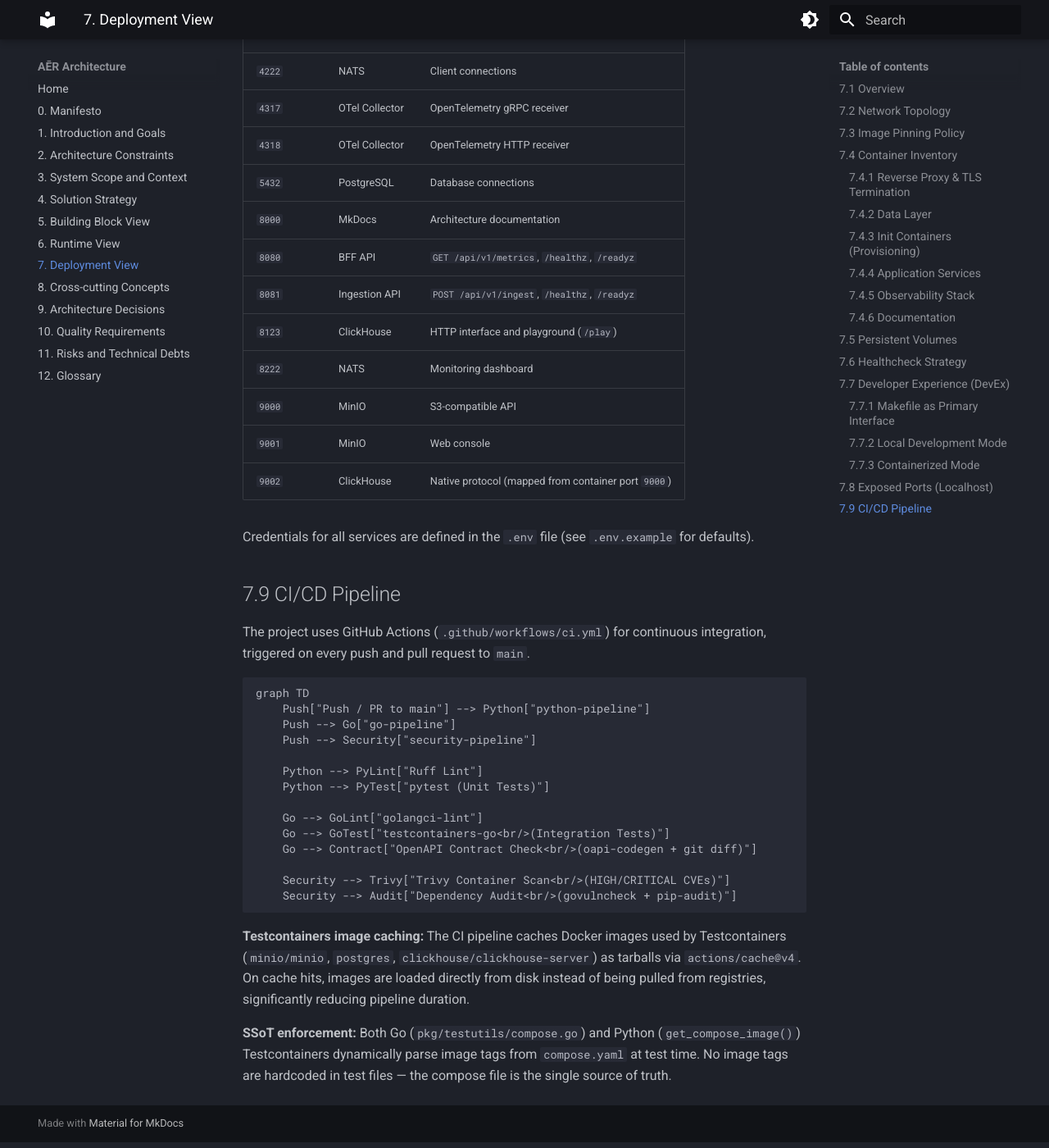
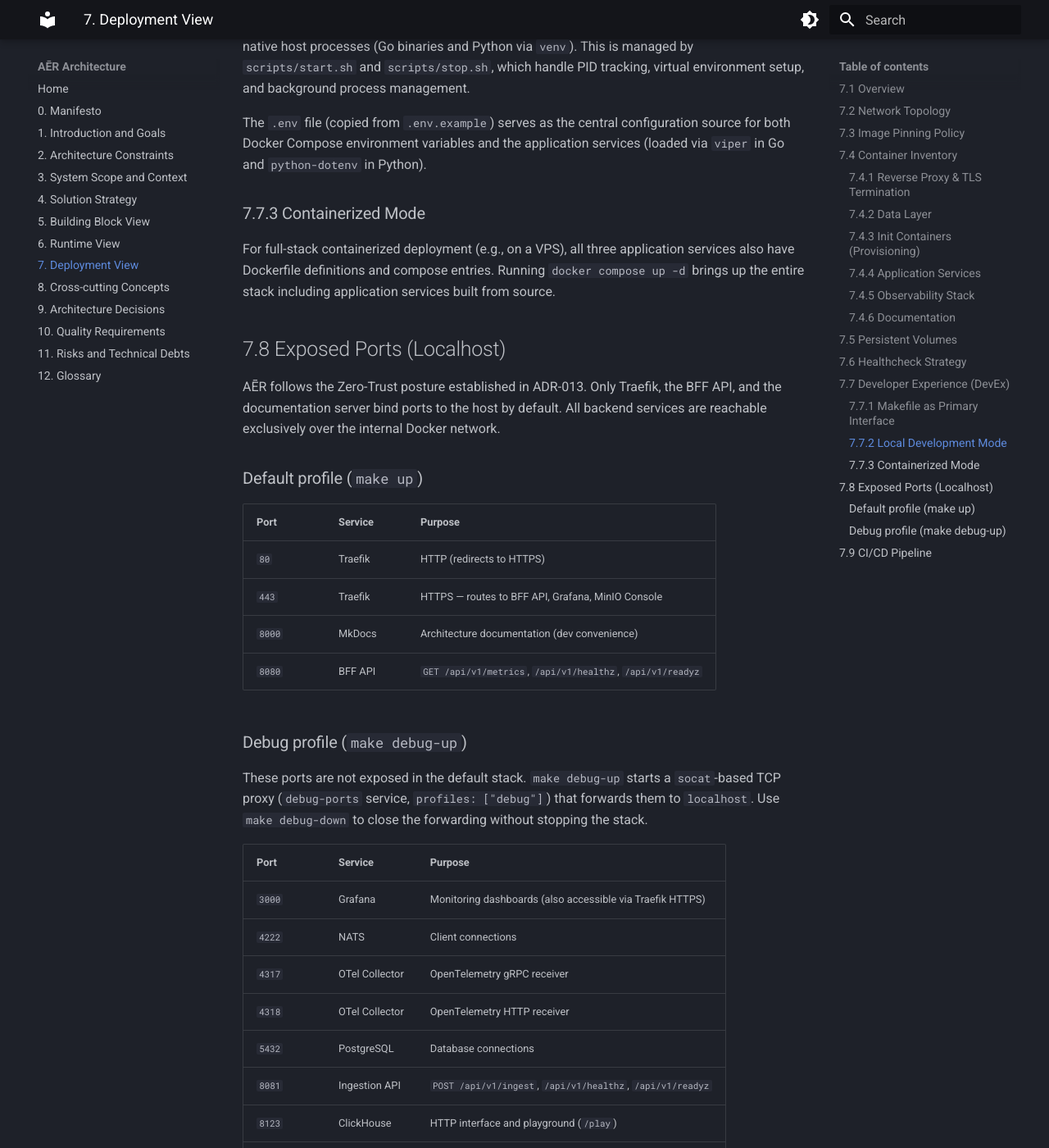
Before and after one commit to frogfromlake/aer, an MkDocs documentation site: the page built from docs/arc42/07_deployment_view.md, in a window 1280 px wide and 1400 px high, scrolled down 8036 px. Shown: the whole window at 82% size. Built offline with MkDocs 1.6.1 and Material for MkDocs 9.7.7, drawn with Linux system fonts in a browser that asks for light colours; some of the changed text lies outside the part shown.

Commit message:
chore(docs): updated documentations after roadmap implementations

```diff
--- a/docs/arc42/07_deployment_view.md
+++ b/docs/arc42/07_deployment_view.md
@@ -117,7 +115,7 @@ All three application services are built from multi-stage Dockerfiles. Go servic
 
 | Service | Dockerfile Base | Port | Network(s) | Memory | CPU | Healthcheck |
 | :--- | :--- | :--- | :--- | :--- | :--- | :--- |
-| `ingestion-api` | `golang:1.26.1-alpine3.23` → `alpine:3.23.3` | `8081` | backend | 128 MB | 0.25 | `wget --spider -q http://localhost:8081/healthz` |
+| `ingestion-api` | `golang:1.26.1-alpine3.23` → `alpine:3.23.3` | `8081` | backend | 128 MB | 0.25 | `wget --spider -q http://localhost:8081/api/v1/healthz` |
 | `analysis-worker` | `python:3.14.3-slim-bookworm` | — (no port exposed) | backend | 512 MB | 0.50 | `python -c "urllib.request.urlopen('http://localhost:8001/metrics')"` |
 | `bff-api` | `golang:1.26.1-alpine3.23` → `alpine:3.23.3` | `8080` | frontend + backend | 128 MB | 0.25 | `wget --spider -q http://localhost:8080/api/v1/healthz` |
 
@@ -187,15 +185,27 @@ All dependent services use `depends_on` with `condition: service_healthy` or `co
 
 The central `Makefile` at the repository root is the single entry point for all developer operations. It abstracts Docker Compose commands and local process management into intuitive targets.
 
+Running `make` (or `make help`) without arguments prints a formatted overview of all available targets.
+
 | Target | Description |
 | :--- | :--- |
 | `make up` | Starts the entire stack (infrastructure + all three services). |
 | `make down` | Stops everything. |
+| `make restart` | Stops and restarts the entire stack. |
 | `make infra-up` | Starts only infrastructure (databases, NATS, observability, docs). |
+| `make infra-restart` | Restarts infrastructure. |
+| `make infra-clean[-postgres\|-minio\|-clickhouse]` | Wipes persistent volumes (all or selectively, with confirmation). |
+| `make debug-up` | Forwards all backend ports to `localhost` (Zero-Trust opt-in). |
+| `make debug-down` | Closes debug port forwarding; backend services keep running. |
 | `make services-up` | Starts all three application services in the background. |
+| `make services-restart` | Restarts all application services. |
+| `make services-clean` | Stops services and removes PID/log files. |
 | `make logs` | Tails combined logs of all background services (Ctrl+C is safe). |
 | `make test` | Runs the full test suite (Go integration + Python unit tests). |
-| `make lint` | Runs `golangci-lint` (Go) and `ruff` (Python). |
+| `make test-go-pkg` | Runs Go tests for the shared `pkg/` module. |
+| `make test-e2e` | Runs the Docker Compose end-to-end smoke test. |
+| `make lint` | Runs `golangci-lint` (all Go modules) and `ruff` (Python). |
+| `make lint-go-pkg` | Runs `golangci-lint` for `pkg/` only. |
 | `make codegen` | Regenerates Go types/stubs from `openapi.yaml` via `oapi-codegen`. |
 | `make build-services` | Compiles Go binaries into `./bin/`. |
 
@@ -213,23 +223,34 @@ For full-stack containerized deployment (e.g., on a VPS), all three application
 
 ## 7.8 Exposed Ports (Localhost)
 
+AĒR follows the Zero-Trust posture established in ADR-013. Only Traefik, the BFF API, and the documentation server bind ports to the host by default. All backend services are reachable exclusively over the internal Docker network.
+
+### Default profile (`make up`)
+
 | Port | Service | Purpose |
 | :--- | :--- | :--- |
 | `80` | Traefik | HTTP (redirects to HTTPS) |
-| `443` | Traefik | HTTPS (TLS termination, routes to BFF) |
-| `3000` | Grafana | Monitoring dashboards |
+| `443` | Traefik | HTTPS — routes to BFF API, Grafana, MinIO Console |
+| `8000` | MkDocs | Architecture documentation (dev convenience) |
+| `8080` | BFF API | `GET /api/v1/metrics`, `/api/v1/healthz`, `/api/v1/readyz` |
+
+### Debug profile (`make debug-up`)
+
+These ports are not exposed in the default stack. `make debug-up` starts a `socat`-based TCP proxy (`debug-ports` service, `profiles: ["debug"]`) that forwards them to `localhost`. Use `make debug-down` to close the forwarding without stopping the stack.
+
+| Port | Service | Purpose |
+| :--- | :--- | :--- |
+| `3000` | Grafana | Monitoring dashboards (also accessible via Traefik HTTPS) |
 | `4222` | NATS | Client connections |
 | `4317` | OTel Collector | OpenTelemetry gRPC receiver |
 | `4318` | OTel Collector | OpenTelemetry HTTP receiver |
 | `5432` | PostgreSQL | Database connections |
-| `8000` | MkDocs | Architecture documentation |
-| `8080` | BFF API | `GET /api/v1/metrics`, `/healthz`, `/readyz` |
-| `8081` | Ingestion API | `POST /api/v1/ingest`, `/healthz`, `/readyz` |
+| `8081` | Ingestion API | `POST /api/v1/ingest`, `/api/v1/healthz`, `/api/v1/readyz` |
 | `8123` | ClickHouse | HTTP interface and playground (`/play`) |
 | `8222` | NATS | Monitoring dashboard |
 | `9000` | MinIO | S3-compatible API |
-| `9001` | MinIO | Web console |
-| `9002` | ClickHouse | Native protocol (mapped from container port `9000`) |
+| `9001` | MinIO | Web console (also accessible via Traefik HTTPS) |
+| `9002` | ClickHouse | Native protocol |
 
 Credentials for all services are defined in the `.env` file (see `.env.example` for defaults).
 
```
Also changed, not shown: other parts of docs/arc42/07_deployment_view.md (+0 -2 lines), CLAUDE.md (+26 -9 lines), README.md (+73 -15 lines), ROADMAP.md (+4 -4 lines), docs/arc42/11_risks_and_technical_debts.md (+13 -23 lines).
